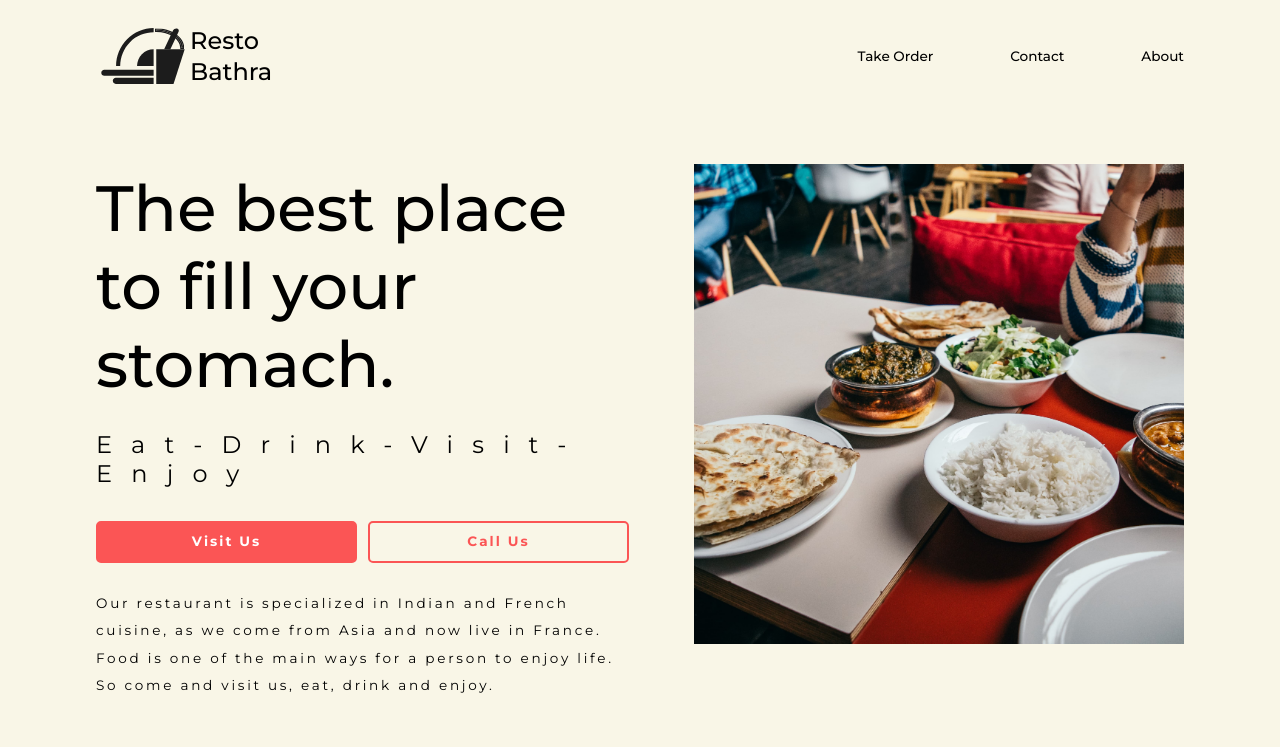
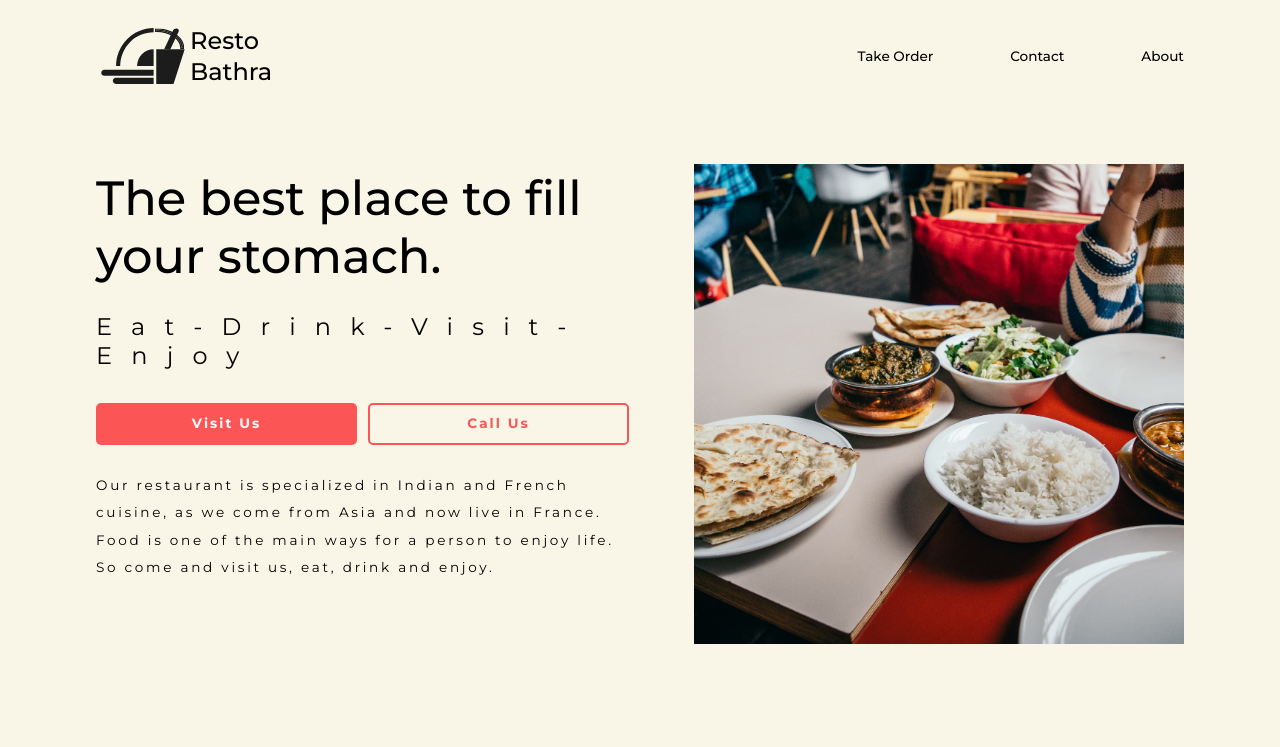
Before and after one commit to vishnugopy/PreTemplateReact, a React (Create React App) app: page / in a window 1280 px wide. Shown: the top 747 px of the page. Built offline with nearby package versions, Linux system fonts and the light colour scheme.

Commit message:
v2 with uber and delivroo with resposive

```diff
--- a/src/App.js
+++ b/src/App.js
@@ -11,9 +11,7 @@ function App() {
   return (
     <Router>
       <Header />
-      <Switch>
       <Route exact path="/" component={Home} />
-      </Switch>
     </Router>
   );
 }
--- a/src/App.scss
+++ b/src/App.scss
@@ -1,3 +1,7 @@
 body{
   background: #f9f6e7;
 }
+
+html{
+  scroll-behavior: smooth;
+}
--- a/src/Pages/Home/index.js
+++ b/src/Pages/Home/index.js
@@ -6,12 +6,9 @@ function Home() {
   return (
     <section>
       <HomeSection />
-
       <main>
-      <Takeorder/>
+        <Takeorder />
       </main>
-
-
     </section>
   );
 }
--- a/src/components/Headsection/style.scss
+++ b/src/components/Headsection/style.scss
@@ -2,17 +2,17 @@
 
 .mainsection {
   padding: 4% 0%;
-  height: 70vh;
+  height: auto;
   display: flex;
   flex-direction: row;
   width: 85%;
 
   .first {
     width: 50%;
-    height: 50vh;
+    height: auto;
 
     h1 {
-      font-size: 8vh;
+      font-size: 6vh;
       font-weight: 500;
       text-align: left;
       margin-bottom: 5%;
@@ -58,7 +58,6 @@
 
 @media only screen and (max-width: $firstbreakpoint) {
   .mainsection {
-    padding-top: 10vh;
     flex-direction: column;
    .first{
     order: 2;
--- a/src/components/Takeorder/index.js
+++ b/src/components/Takeorder/index.js
@@ -5,7 +5,8 @@ import delivroo from '../../assets/img/delivroo.png';
 
 function Takeorder() {
   return (
-    <section className="takeorder" id="#order">
+    <section className="takeorder" id="order">
+
       <div className="specialad uber">
         <div className="textcontainer ">
           <p>
--- a/src/components/Takeorder/style.scss
+++ b/src/components/Takeorder/style.scss
@@ -45,6 +45,27 @@
 
 @media only screen and (max-width: $firstbreakpoint) {
   .takeorder {
+    flex-direction: column;
     background: white;
+
+    .specialad {
+      width: 100%;
+      margin: 1% auto;
+      padding: 2% 1%;
+      flex-direction: column;
+
+      .textcontainer {
+        order: 2;
+      }
+
+      .imgcontainer {
+        order: 1;
+        }
+
+
+        .commandebutton{
+          width: 100%;
+        }
+    }
   }
 }
```
Also changed, not shown: public/index.html (+1 -10 lines), 1 other file (tests, documents, lock files or other folders).
